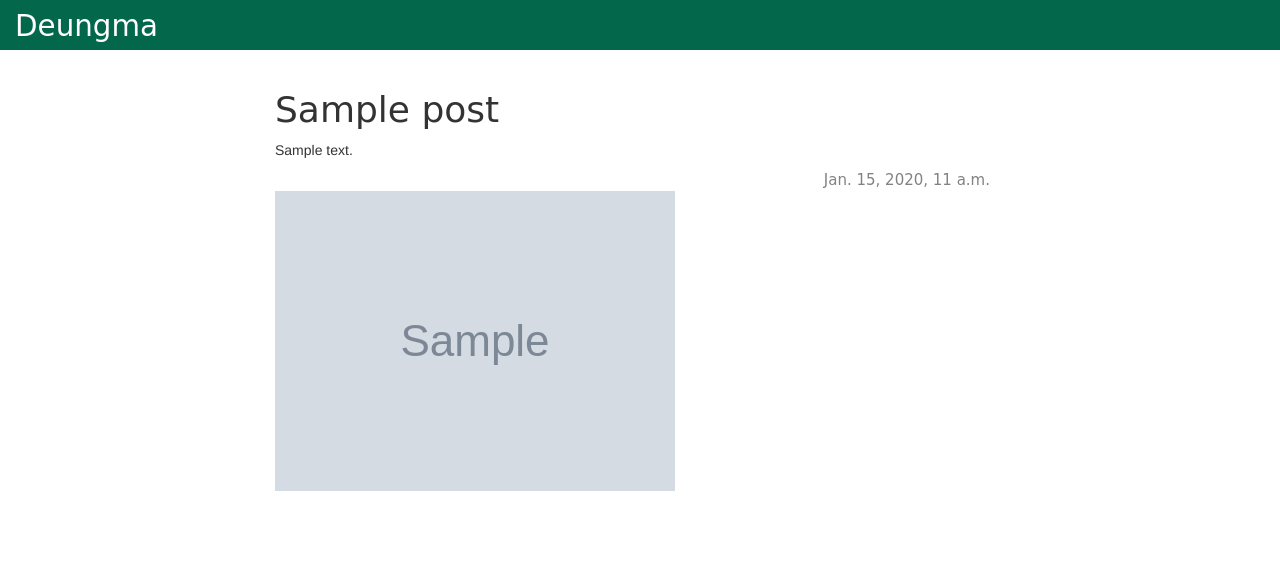
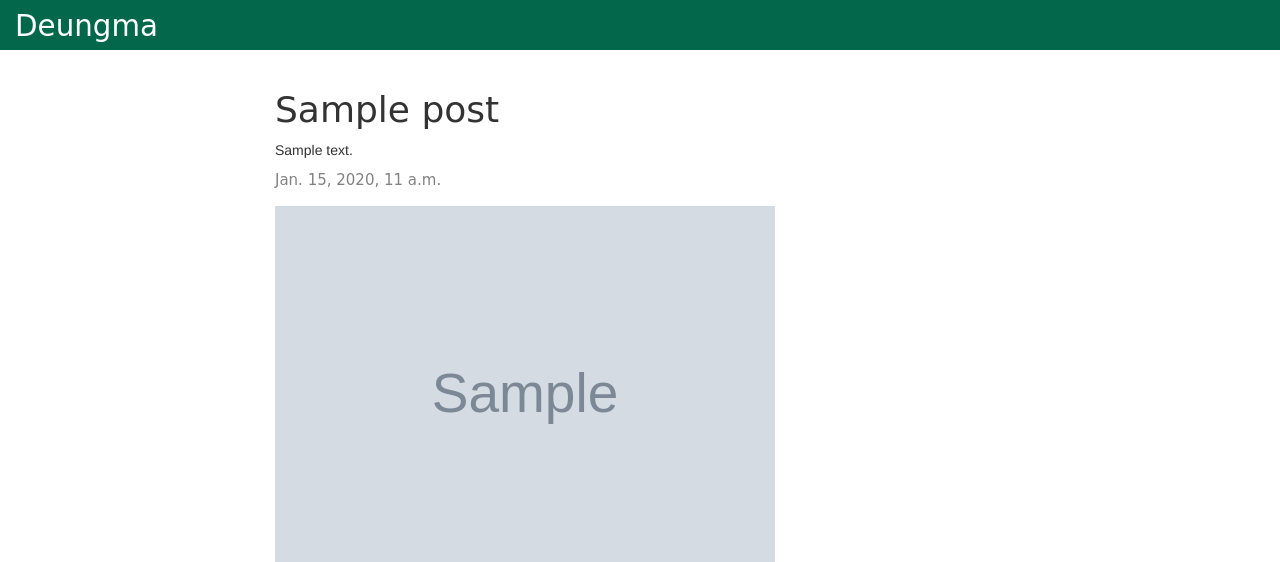
Before and after one commit to nagyszblcs/deungma, a Django app: page /post/1/ in a window 1280 px wide. Shown: the top 562 px of the page. Run offline with Django 3.2, Linux system fonts and the light colour scheme; tables that the repository leaves empty hold one stand-in row (values such as "Sample post"); grey boxes marked "Sample" are stand-in pictures; some libraries are stand-ins or nearby versions.

Commit message:
Minor changes

```diff
--- a/blog/static/css/blog.css
+++ b/blog/static/css/blog.css
@@ -180,3 +180,15 @@ a:hover
 {
     float:right;
 }
+
+.post-image
+{
+    width:500px;
+}
+
+.post-date {
+    color: #828282;
+    font-family: 'Papyrus', cursive;
+    font-size:15px;
+    margin-bottom:15px;
+}
--- a/blog/templates/blog/post_detail.html
+++ b/blog/templates/blog/post_detail.html
@@ -9,10 +9,10 @@
         {% endif %}
         <h1>{{ post.title }}</h1>
         <p>{{ post.text|linebreaksbr }}</p>
-        <div class="date">
+        <div class="post-date">
             {{ post.published_date }}
         </div>
-    <div><img src="{{ post.image.url }}"></div>
+    <div><img class="post-image" src="{{ post.image.url }}"></div>
 
     </div>
 {% endblock %}
```
